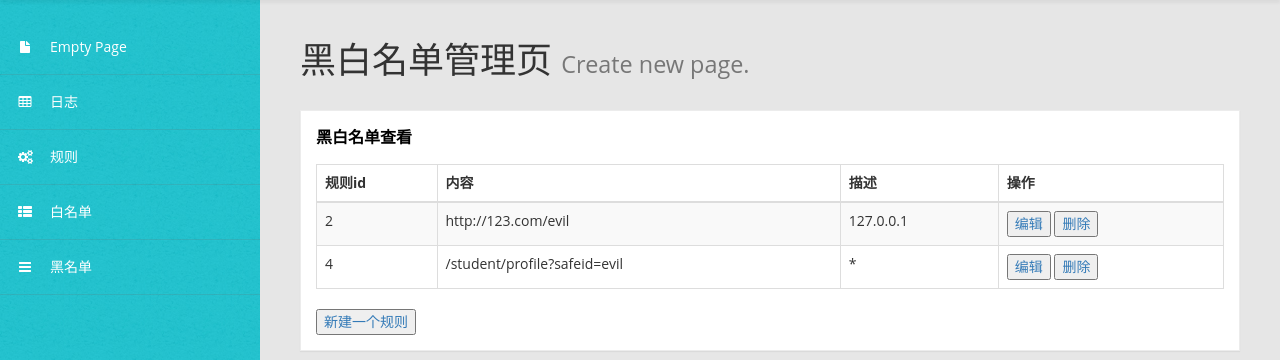
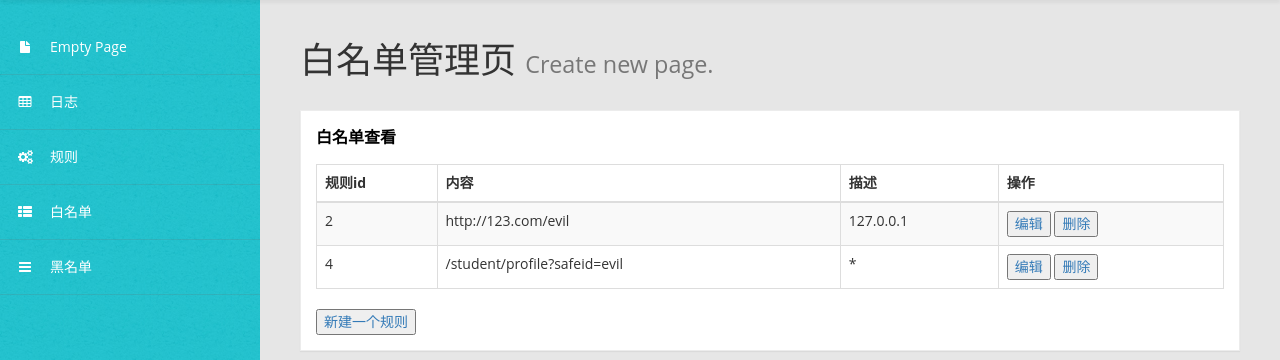
Before and after one commit to RaidriarB/Simple-WAF-Demo, a Django app: page /waf/Whitelist in a window 1280 px wide. Shown: the part 60-420 px from the top of the page. Run offline with Django 3.2, Linux system fonts and the light colour scheme; data comes from the database, SQL or seed files in the repository; both versions use the stored data as it was after the commit; some libraries are stand-ins or nearby versions.

Commit message:
Some changes.

```diff
--- a/src_frontend/waf/templates/base.html
+++ b/src_frontend/waf/templates/base.html
@@ -80,17 +80,6 @@
 {% block content %}
     <div id="page-wrapper">
 
-        <div id="page-inner">
-            <div class="row">
-                <div class="col-md-12">
-                    <h1 class="page-header">
-                        总览<small>Summary of your App</small>
-                    </h1>
-
-                </div>
-            </div>
-        </div>
-
     </div>
 {% endblock %}
 <!-- /. WRAPPER  -->
--- a/src_frontend/waf/templates/waf/Whitelist.html
+++ b/src_frontend/waf/templates/waf/Whitelist.html
@@ -5,12 +5,12 @@
             <div class="row">
                 <div class="col-md-12">
                     <h1 class="page-header">
-                        黑白名单管理页 <small>Create new page.</small>
+                        白名单管理页 <small>Create new page.</small>
                     </h1>
                     <!-- Advanced Tables -->
                     <div class="panel panel-default">
                         <div class="panel-heading">
-                            黑白名单查看
+                            白名单查看
                         </div>
                         <div class="panel-body">
                             <div class="table-responsive">
```
Also changed, not shown: src_frontend/db.sqlite3, src_frontend/waf/templates/waf/Blacklist.html (line endings or trailing spaces).
